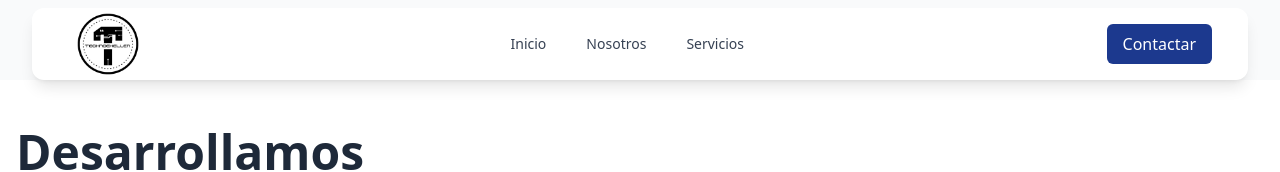
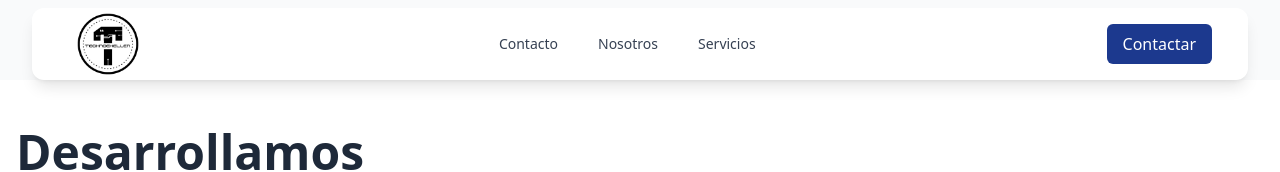
Before and after one commit to warling-lopez/tecnoexellen, a React (Vite) app: page / in a window 1280 px wide. Shown: the top 172 px of the page. Built offline with nearby package versions, Linux system fonts and the light colour scheme.

Commit message:
Cambio en el navegador de Inicio a Contacto

```diff
--- a/src/components/navegador.jsx
+++ b/src/components/navegador.jsx
@@ -22,7 +22,7 @@ function Navegador() {
 
           {/* Menú Central - Visible solo en escritorio */}
           <div className="hidden md:flex space-x-4">
-            {['Inicio', 'Nosotros', 'Servicios'].map((item, index) => (
+            {['Contacto', 'Nosotros', 'Servicios'].map((item, index) => (
               <a
                 key={item}
                 href={`#${item.toLowerCase()}`}
```
